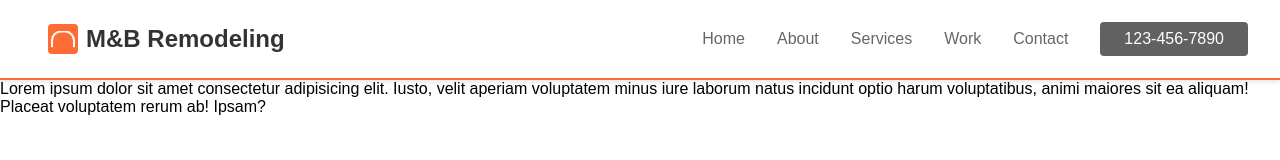
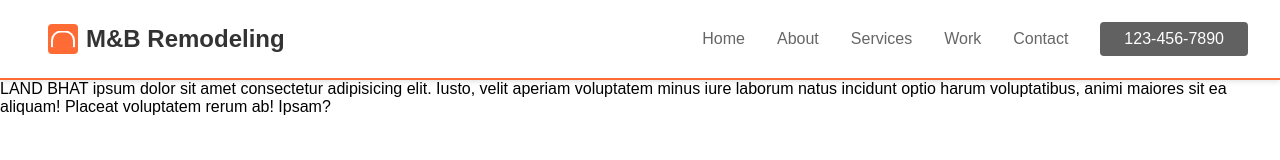
Before and after one commit to TAPSIR-AMAN/PG_project, a plain HTML site: page index.html in a window 1280 px wide. Drawn offline with Linux system fonts and the light colour scheme.

Commit message:
landbhat

```diff
--- a/index.html
+++ b/index.html
@@ -36,7 +36,7 @@
 
     <section>
         <div class="hero">
-            Lorem ipsum dolor sit amet consectetur adipisicing elit. Iusto, velit aperiam voluptatem minus iure laborum natus incidunt optio harum voluptatibus, animi maiores sit ea aliquam! Placeat voluptatem rerum ab! Ipsam?
+            LAND BHAT ipsum dolor sit amet consectetur adipisicing elit. Iusto, velit aperiam voluptatem minus iure laborum natus incidunt optio harum voluptatibus, animi maiores sit ea aliquam! Placeat voluptatem rerum ab! Ipsam?
         </div>
     </section>
 
```
